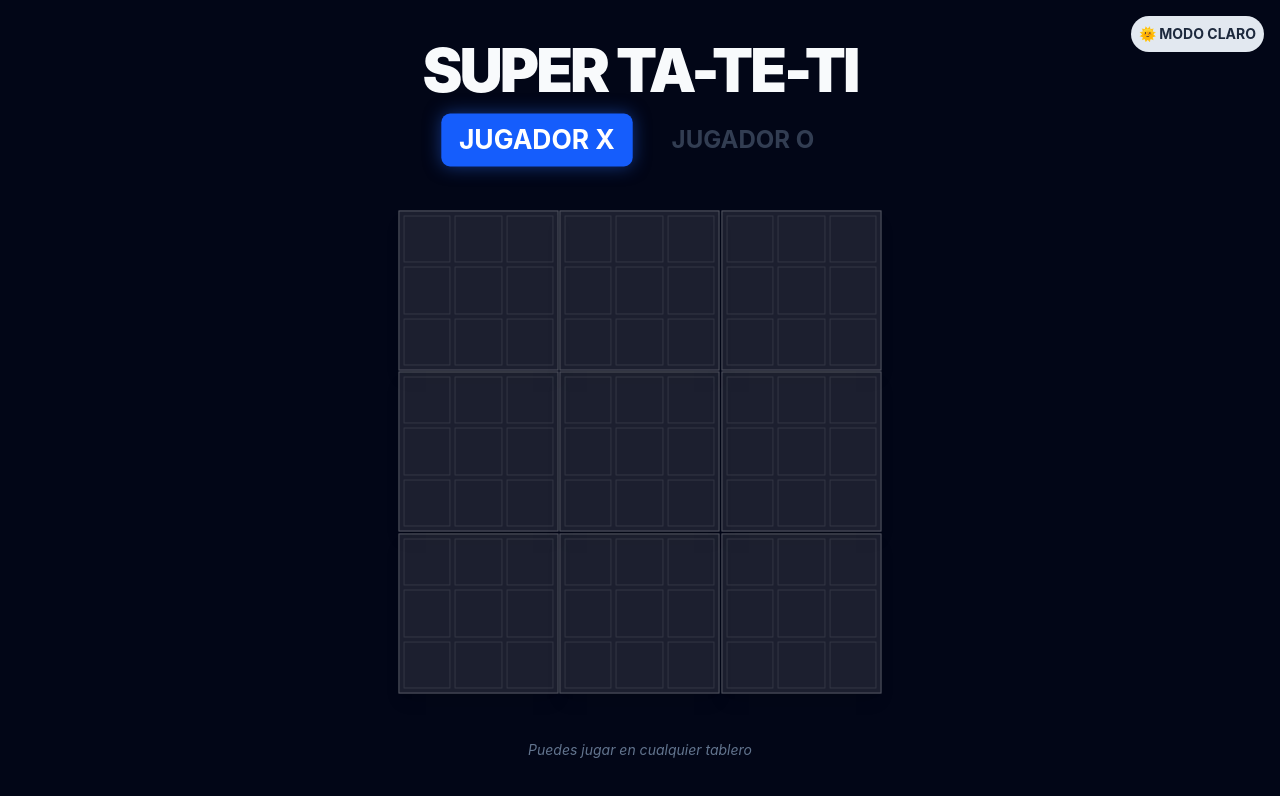
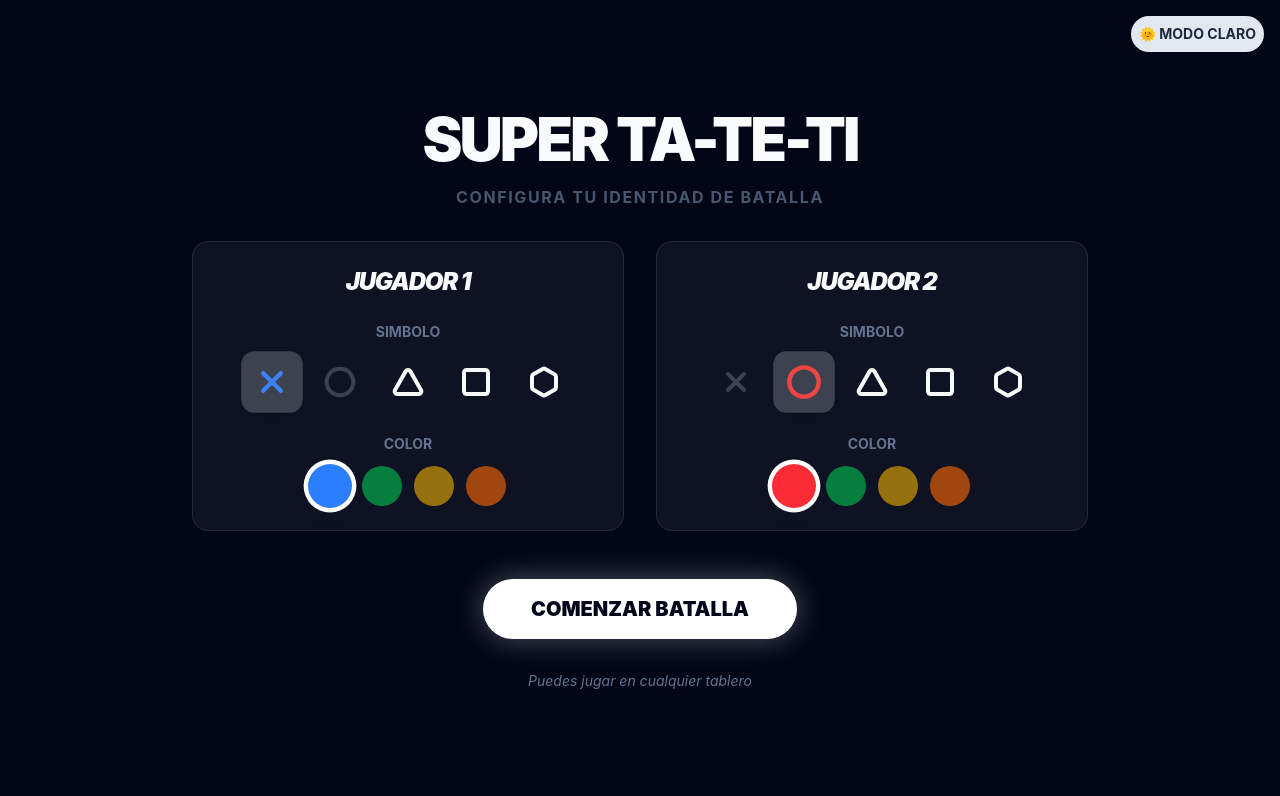
Before and after one commit to Adriel-M-A/super-tateti, a React (Vite) app: page / in a window 1280 px wide. Shown: the top 796 px of the page. Built offline with nearby package versions, Linux system fonts and the light colour scheme.

Commit message:
Personalización de jugadores (Lucide Icons, colores), pantalla de setup y corrección de renderizado de celdas

```diff
--- a/package.json
+++ b/package.json
@@ -11,6 +11,7 @@
   },
   "dependencies": {
     "@tailwindcss/vite": "^4.2.1",
+    "lucide-react": "^0.577.0",
     "react": "^19.1.0",
     "react-dom": "^19.1.0",
     "tailwindcss": "^4.2.1"
--- a/src/App.jsx
+++ b/src/App.jsx
@@ -1,14 +1,27 @@
-import { useState, useEffect } from 'react'
+import React, { useState, useEffect } from 'react'
 import Board from './components/Board'
+import PlayerSetup from './components/PlayerSetup'
+import * as LucideIcons from 'lucide-react'
 
 function App() {
-  // Estado inicial del tablero
+  // Estados del juego
+  const [gameState, setGameState] = useState('setup') // 'setup' | 'playing'
+  const [players, setPlayers] = useState({
+    P1: { icon: 'X', color: 'blue' },
+    P2: { icon: 'Circle', color: 'red' }
+  })
+
   const [board, setBoard] = useState(Array(9).fill(null).map(() => Array(9).fill(null)))
   const [isXNext, setIsXNext] = useState(true)
   const [activeSubBoard, setActiveSubBoard] = useState(null)
   const [isDarkMode, setIsDarkMode] = useState(true)
   const [subBoardWinners, setSubBoardWinners] = useState(Array(9).fill(null))
   const [globalWinner, setGlobalWinner] = useState(null)
+
+  const handleSetupComplete = (selectedPlayers) => {
+    setPlayers(selectedPlayers);
+    setGameState('playing');
+  }
 
   // Aplicar o quitar la clase 'dark' del elemento html
   useEffect(() => {
@@ -119,7 +132,9 @@ function App() {
 
         {globalWinner ? (
           <div className="bg-white/10 p-6 rounded-2xl border-4 border-board-border animate-bounce shadow-xl">
-            <h2 className={`text-4xl font-black ${globalWinner === 'X' ? 'text-blue-500' : 'text-red-500'}`}>
+            <h2 className="text-4xl font-black flex items-center gap-4" style={{ color: players[globalWinner === 'X' ? 'P1' : 'P2'].color }}>
+              {/* Renderizamos el icono del ganador */}
+              {React.createElement(LucideIcons[players[globalWinner === 'X' ? 'P1' : 'P2'].icon], { size: 48, strokeWidth: 4 })}
               ¡GANADOR JUGADOR {globalWinner}!
             </h2>
             <button
@@ -129,25 +144,52 @@ function App() {
               Reiniciar Juego
             </button>
           </div>
-        ) : (
+        ) : gameState === 'playing' ? (
           <div className="flex items-center justify-center gap-8 text-2xl font-bold">
-            <div className={`px-4 py-2 rounded-lg transition-all ${isXNext ? 'bg-blue-600 text-white shadow-[0_0_15px_rgba(37,99,235,0.5)] scale-110' : 'text-slate-500 opacity-50'}`}>
-              JUGADOR X
+            <div
+              className={`flex items-center gap-3 px-6 py-3 rounded-2xl transition-all ${isXNext ? 'shadow-lg scale-110' : 'opacity-30'}`}
+              style={{
+                backgroundColor: isXNext ? players.P1.color : 'transparent',
+                color: isXNext ? 'white' : 'currentColor',
+                border: `2px solid ${players.P1.color}`
+              }}
+            >
+              {React.createElement(LucideIcons[players.P1.icon], { size: 28, strokeWidth: 3 })}
+              JUGADOR 1
             </div>
-            <div className={`px-4 py-2 rounded-lg transition-all ${!isXNext ? 'bg-red-600 text-white shadow-[0_0_15px_rgba(220,38,38,0.5)] scale-110' : 'text-slate-500 opacity-50'}`}>
-              JUGADOR O
+            <div
+              className={`flex items-center gap-3 px-6 py-3 rounded-2xl transition-all ${!isXNext ? 'shadow-lg scale-110' : 'opacity-30'}`}
+              style={{
+                backgroundColor: !isXNext ? players.P2.color : 'transparent',
+                color: !isXNext ? 'white' : 'currentColor',
+                border: `2px solid ${players.P2.color}`
+              }}
+            >
+              {React.createElement(LucideIcons[players.P2.icon], { size: 28, strokeWidth: 3 })}
+              JUGADOR 2
             </div>
           </div>
+        ) : (
+          <p className="text-slate-500 font-bold uppercase tracking-widest animate-pulse">
+            Configura tu identidad de batalla
+          </p>
         )}
       </header>
 
-      <main className="w-full max-w-2xl">
+      <main className="w-full flex justify-center">
+        {gameState === 'setup' ? (
+          <PlayerSetup onComplete={handleSetupComplete} />
+        ) : (
+          <div className="w-full max-w-2xl">
             <Board
               cells={board}
               onCellClick={handleCellClick}
               activeSubBoard={activeSubBoard}
               subBoardWinners={subBoardWinners}
+              playersConfig={players}
             />
+          </div>
+        )}
       </main>
 
       <footer className="mt-8 text-slate-500 text-sm italic">
--- a/src/components/Board.jsx
+++ b/src/components/Board.jsx
@@ -1,21 +1,34 @@
 import React from 'react';
+import * as LucideIcons from 'lucide-react';
 
-// Representa una celda individual que puede ser un valor (X, O, null) o un sub-tablero
-const Cell = ({ value, onClick, isSelectable, level, winner = null }) => {
+const Cell = ({ value, onClick, isSelectable, level, winner = null, playersConfig = null }) => {
     // Si hay un ganador en este sub-tablero (y estamos renderizándolo como una celda del super-tablero)
     if (level === 'super' && winner) {
         if (winner === 'DRAW') {
             return (
                 <div className="aspect-square flex items-center justify-center rounded-lg transition-all duration-500 bg-white/5 border border-white/10 relative overflow-hidden group">
-                    <span className="text-6xl font-black absolute top-1/2 left-1/2 -translate-x-3/4 -translate-y-3/4 text-blue-500/40 -rotate-12 group-hover:scale-110 transition-transform">X</span>
-                    <span className="text-6xl font-black absolute top-1/2 left-1/2 -translate-x-1/4 -translate-y-1/4 text-red-500/40 rotate-12 group-hover:scale-110 transition-transform">O</span>
+                    <span className="text-6xl font-black absolute top-1/2 left-1/2 -translate-x-3/4 -translate-y-3/4 text-blue-500/40 -rotate-12 group-hover:scale-110 transition-transform">
+                        {playersConfig ? React.createElement(LucideIcons[playersConfig.P1.icon], { size: 64, strokeWidth: 3 }) : 'X'}
+                    </span>
+                    <span className="text-6xl font-black absolute top-1/2 left-1/2 -translate-x-1/4 -translate-y-1/4 text-red-500/40 rotate-12 group-hover:scale-110 transition-transform">
+                        {playersConfig ? React.createElement(LucideIcons[playersConfig.P2.icon], { size: 64, strokeWidth: 3 }) : 'O'}
+                    </span>
                     <div className="absolute inset-0 bg-linear-to-br from-blue-500/10 to-red-500/10 animate-pulse"></div>
                 </div>
             );
         }
+
+        const config = playersConfig ? (winner === 'X' ? playersConfig.P1 : playersConfig.P2) : null;
+
         return (
-            <div className={`aspect-square flex items-center justify-center text-8xl font-black rounded-lg transition-all duration-500 bg-white/10 ${winner === 'X' ? 'text-blue-500/80' : 'text-red-500/80 shadow-[inset_0_0_20px_rgba(239,68,68,0.2)]'}`}>
-                {winner}
+            <div
+                className={`aspect-square flex items-center justify-center rounded-lg transition-all duration-500 bg-white/10 shadow-lg`}
+                style={{ color: config ? config.color : (winner === 'X' ? '#3b82f6' : '#ef4444') }}
+            >
+                {config
+                    ? React.createElement(LucideIcons[config.icon], { size: 80, strokeWidth: 4 })
+                    : <span className="text-8xl font-black">{winner}</span>
+                }
             </div>
         );
     }
@@ -28,31 +41,37 @@ const Cell = ({ value, onClick, isSelectable, level, winner = null }) => {
                     onCellClick={onClick}
                     level="sub"
                     isSelectable={isSelectable}
-                    boardIndex={null} // El boardIndex se pasará desde el nivel superior
+                    playersConfig={playersConfig}
                 />
             </div>
         );
     }
 
+    const config = (playersConfig && value) ? (value === 'X' ? playersConfig.P1 : playersConfig.P2) : null;
+
     return (
         <button
             onClick={isSelectable ? onClick : undefined}
             className={`
-        aspect-square flex items-center justify-center font-bold transition-all duration-200
-        ${level === 'sub' ? 'text-2xl' : 'text-6xl'}
+        aspect-square flex items-center justify-center transition-all duration-200
         ${!value && isSelectable ? 'hover:bg-cell-hover cursor-pointer' : 'cursor-default'}
         ${level === 'sub' ? 'border border-cell-border' : 'border-4 border-board-border'}
-        ${value === 'X' ? 'text-blue-500 drop-shadow-[0_0_10px_rgba(59,130,246,0.5)]' : ''}
-        ${value === 'O' ? 'text-red-500 drop-shadow-[0_0_10px_rgba(239,68,68,0.5)]' : ''}
         bg-transparent
       `}
+            style={{
+                color: config ? config.color : (value === 'X' ? '#3b82f6' : (value === 'O' ? '#ef4444' : 'currentColor')),
+                filter: value ? 'drop-shadow(0 0 8px currentColor)' : 'none'
+            }}
         >
-            {value}
+            {config
+                ? React.createElement(LucideIcons[config.icon], { size: level === 'sub' ? 24 : 56, strokeWidth: 3 })
+                : <span className={`font-bold ${level === 'sub' ? 'text-2xl' : 'text-6xl'}`}>{value}</span>
+            }
         </button>
     );
 };
 
-const Board = ({ cells, onCellClick, level = 'super', isSelectable = true, activeSubBoard = null, subBoardWinners = [], boardIndex = null }) => {
+const Board = ({ cells, onCellClick, level = 'super', isSelectable = true, activeSubBoard = null, subBoardWinners = [], playersConfig = null }) => {
     return (
         <div className={`grid grid-cols-3 gap-1 w-full aspect-square ${level === 'super' ? 'max-w-lg mx-auto p-4 bg-transparent' : ''}`}>
             {cells.map((cell, index) => {
@@ -65,6 +84,7 @@ const Board = ({ cells, onCellClick, level = 'super', isSelectable = true, activ
                         level={level}
                         isSelectable={canPlayInThisCell}
                         winner={level === 'super' ? subBoardWinners[index] : null}
+                        playersConfig={playersConfig}
                         onClick={level === 'super'
                             ? (cellIndex) => onCellClick(index, cellIndex)
                             : () => onCellClick(index)
--- /dev/null
+++ b/src/components/PlayerSetup.jsx
@@ -0,0 +1,91 @@
+import React from 'react';
+import { X, Circle, Triangle, Square, Hexagon } from 'lucide-react';
+
+const ICON_OPTIONS = [
+    { id: 'X', Icon: X, label: 'Cruz' },
+    { id: 'Circle', Icon: Circle, label: 'Círculo' },
+    { id: 'Triangle', Icon: Triangle, label: 'Triángulo' },
+    { id: 'Square', Icon: Square, label: 'Cuadrado' },
+    { id: 'Hexagon', Icon: Hexagon, label: 'Hexágono' },
+];
+
+const COLOR_OPTIONS = [
+    { id: 'blue', hex: '#3b82f6', label: 'Azul', bg: 'bg-blue-500' },
+    { id: 'red', hex: '#ef4444', label: 'Rojo', bg: 'bg-red-500' },
+    { id: 'green', hex: '#22c55e', label: 'Verde', bg: 'bg-green-500' },
+    { id: 'yellow', hex: '#eab308', label: 'Amarillo', bg: 'bg-yellow-500' },
+    { id: 'orange', hex: '#f97316', label: 'Naranja', bg: 'bg-orange-500' },
+];
+
+const PlayerSetup = ({ onComplete }) => {
+    const [p1, setP1] = React.useState({ icon: ICON_OPTIONS[0].id, color: COLOR_OPTIONS[0].hex });
+    const [p2, setP2] = React.useState({ icon: ICON_OPTIONS[1].id, color: COLOR_OPTIONS[1].hex });
+
+    const handleStart = () => {
+        onComplete({ P1: p1, P2: p2 });
+    };
+
+    const renderSelector = (player, setPlayer, otherPlayer, label) => (
+        <div className="flex flex-col gap-6 p-6 bg-white/5 rounded-2xl border border-white/10 backdrop-blur-sm">
+            <h3 className="text-2xl font-black uppercase italic tracking-tighter text-center">{label}</h3>
+
+            <div>
+                <p className="text-sm font-bold text-slate-500 uppercase mb-3 text-center">Simbolo</p>
+                <div className="flex justify-center gap-3">
+                    {ICON_OPTIONS.map(({ id, Icon }) => {
+                        const isSelected = player.icon === id;
+                        const isTaken = otherPlayer.icon === id;
+                        return (
+                            <button
+                                key={id}
+                                disabled={isTaken}
+                                onClick={() => setPlayer({ ...player, icon: id })}
+                                className={`p-3 rounded-xl transition-all ${isSelected ? 'bg-white/20 scale-110 shadow-lg' : 'hover:bg-white/10'
+                                    } ${isTaken ? 'opacity-20 cursor-not-allowed' : 'cursor-pointer'}`}
+                            >
+                                <Icon size={32} color={isSelected ? player.color : 'currentColor'} strokeWidth={3} />
+                            </button>
+                        );
+                    })}
+                </div>
+            </div>
+
+            <div>
+                <p className="text-sm font-bold text-slate-500 uppercase mb-3 text-center">Color</p>
+                <div className="flex justify-center gap-3">
+                    {COLOR_OPTIONS.map(({ id, bg, hex }) => {
+                        const isSelected = player.color === hex;
+                        const isTaken = otherPlayer.color === hex;
+                        return (
+                            <button
+                                key={id}
+                                disabled={isTaken}
+                                onClick={() => setPlayer({ ...player, color: hex })}
+                                className={`w-10 h-10 rounded-full transition-all ${bg} ${isSelected ? 'ring-4 ring-white scale-110 shadow-lg' : 'opacity-60 hover:opacity-100'
+                                    } ${isTaken ? 'hidden' : 'block cursor-pointer'}`}
+                            />
+                        );
+                    })}
+                </div>
+            </div>
+        </div>
+    );
+
+    return (
+        <div className="flex flex-col items-center gap-12 w-full max-w-4xl animate-in fade-in zoom-in duration-500">
+            <div className="grid md:grid-cols-2 gap-8 w-full">
+                {renderSelector(p1, setP1, p2, "Jugador 1")}
+                {renderSelector(p2, setP2, p1, "Jugador 2")}
+            </div>
+
+            <button
+                onClick={handleStart}
+                className="px-12 py-4 bg-white text-slate-950 font-black text-xl rounded-full hover:scale-105 active:scale-95 transition-all shadow-[0_0_30px_rgba(255,255,255,0.3)] uppercase"
+            >
+                Comenzar Batalla
+            </button>
+        </div>
+    );
+};
+
+export default PlayerSetup;
```
Also changed, not shown: 1 other file (tests, documents, lock files or other folders). Lines whose indentation alone changed are shown as unchanged.
